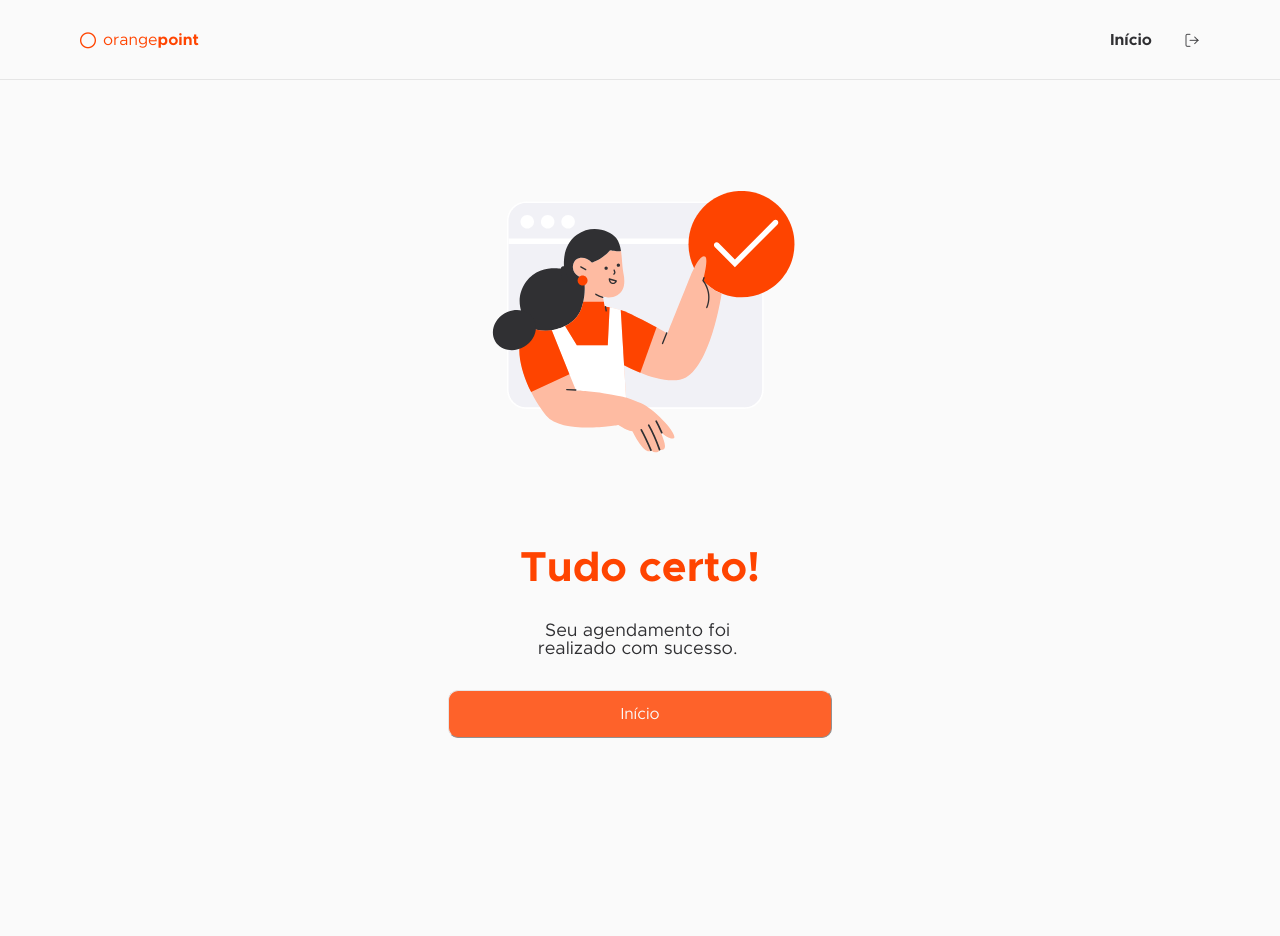
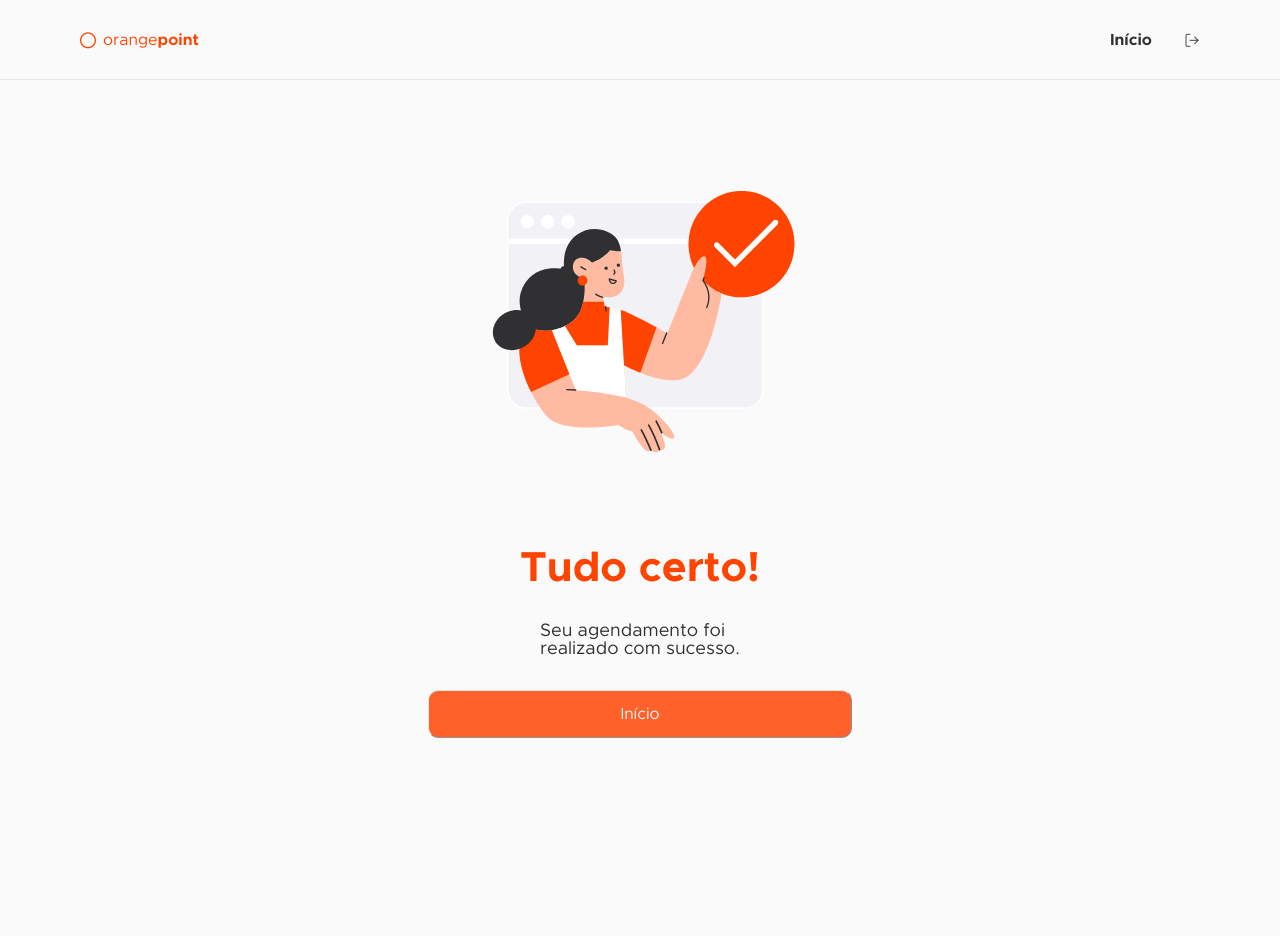
Before and after one commit to gabrielatferreira/desafio-fcamara-front, a plain HTML site: page sucess-booking/sucess.html in a window 1280 px wide. Drawn offline with Linux system fonts and the light colour scheme; files whose address does not match are found by name.

Commit message:
ajuste responsividade telas confirmation e sucess

```diff
--- a/sucess-booking/style-sucess.css
+++ b/sucess-booking/style-sucess.css
@@ -93,15 +93,13 @@ body {
 h1 {
   font: 700 var(--title-font-size) var(--body-font-bold);
   color: var(--title-color);
-  text-align: center;
+  text-align: left;
 }
 
 p {
   font: 400 var(--subtitle-font-size) var(--body-font);
   color: var(--text-color-active);
-  margin-left: 5rem;
   width: 200px;
-
 }
 
 .title {
@@ -118,7 +116,6 @@ button {
   align-items: center;
   justify-content: center;
   width: 100%;
-  max-width: 24rem;
   margin-left: auto;
   margin-right: auto;
   padding: 1rem;
@@ -346,12 +343,9 @@ nav.show div.icon-TypeX {
     margin-right: 13.5rem;
   }
 
-  p {
-    margin-left: 6.875rem;
-  }
-
   .text {
-    text-align: center;
+    display: flex;
+    justify-content: center;
   }
 
   img {
--- a/sucess-booking/sucess.html
+++ b/sucess-booking/sucess.html
@@ -26,7 +26,9 @@
           <ul class="grid">
             <li><a class="title" href="../welcome/welcome.html">Início</a></li>
             <li>
-              <a class="title" href="../login/index-login.html" id="leave">Sair</a>
+              <a class="title" href="../login/index-login.html" id="leave"
+                >Sair</a
+              >
               <a class="icon-TypeLogout" href="../login/index-login.html"></a>
             </li>
           </ul>
@@ -51,7 +53,7 @@
         <div class="container text">
           <p>Seu agendamento foi realizado com sucesso.</p>
         </div>
-        <div class="container text">
+        <div class="container">
           <a href="../welcome/welcome.html"><button>Início</button></a>
         </div>
       </section>
```
Also changed, not shown: confirmation-page/style-confirmation.css (+10 -2 lines).
